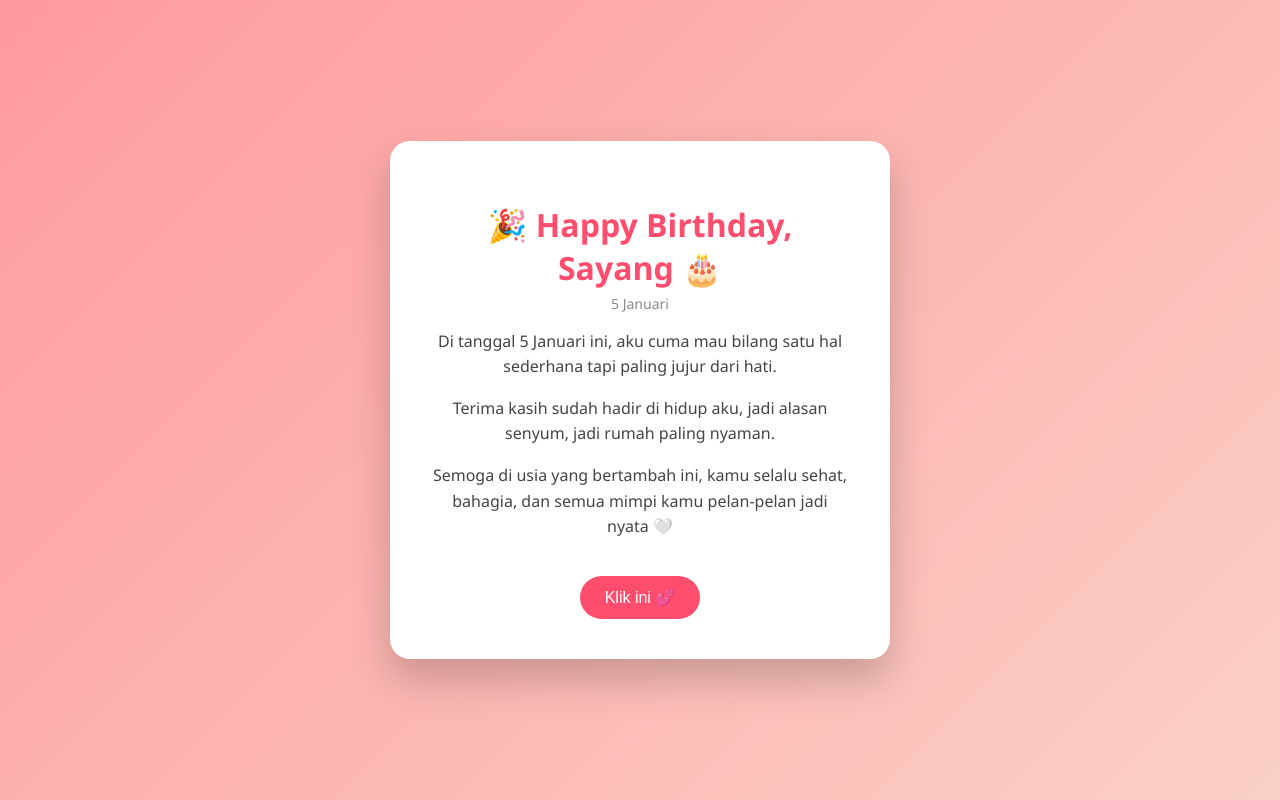
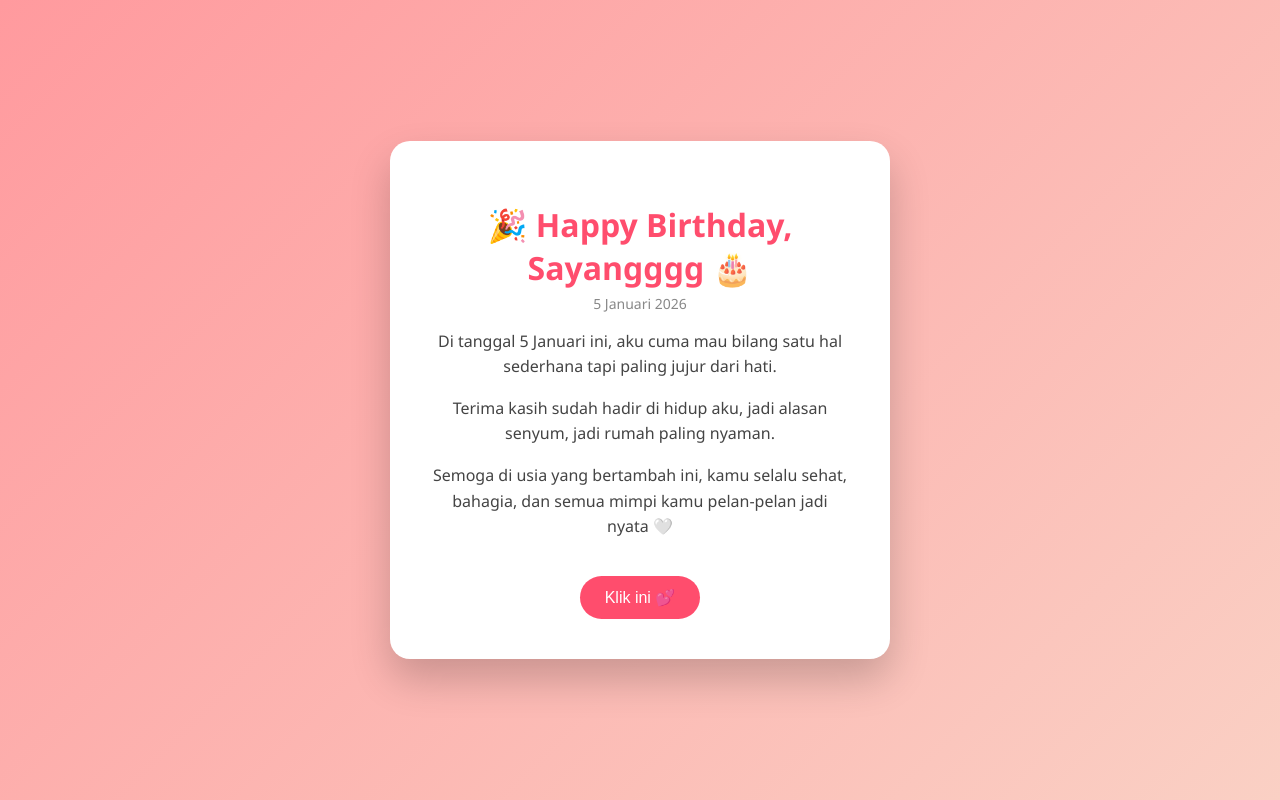
Before and after one commit to caajuu/Lovee, a plain HTML site: page index.html in a window 1280 px wide. Drawn offline with Linux system fonts and the light colour scheme.

Commit message:
Update index.html

```diff
--- a/index.html
+++ b/index.html
@@ -79,8 +79,8 @@
 <body>
 
   <div class="card">
-    <h1>🎉 Happy Birthday, Sayang 🎂</h1>
-    <div class="date">5 Januari</div>
+    <h1>🎉 Happy Birthday, Sayangggg 🎂</h1>
+    <div class="date">5 Januari 2026</div>
 
     <p>
       Di tanggal 5 Januari ini,
```
